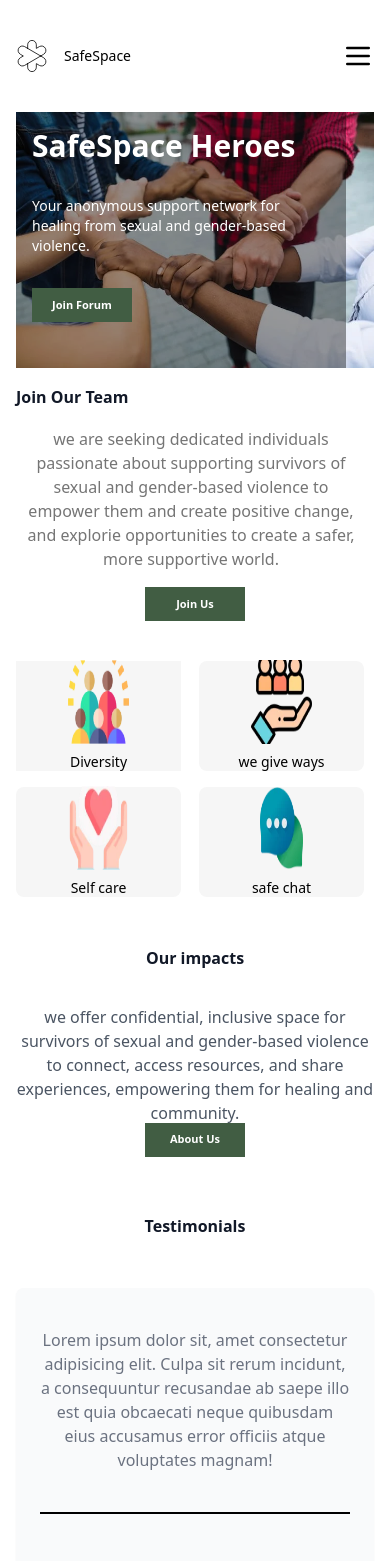
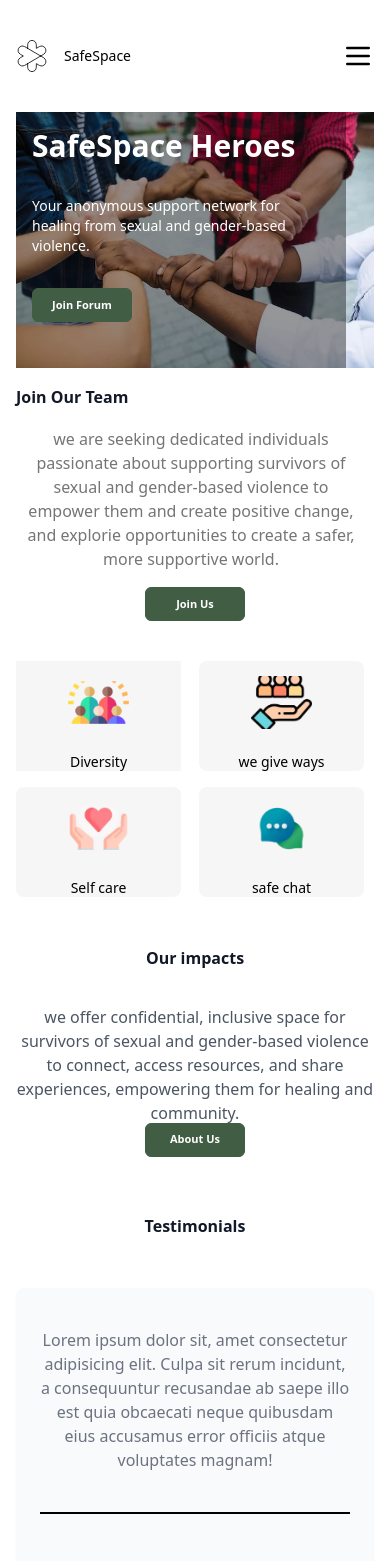
Before and after one commit to Vikkycode/safespace, a React (Create React App) app: page / in a window 390 px wide. Shown: the top 1561 px of the page. Built offline with nearby package versions, Linux system fonts and the light colour scheme.

Commit message:
correct it

```diff
--- a/src/components/Button.jsx
+++ b/src/components/Button.jsx
@@ -6,11 +6,11 @@ const Button =React.memo(({title,href, onClick}) => {
      <button
      onClick={onClick}
      aria-label={title}
-     className='inline-flex relative gap-5 sm:gap-10 h-[21px] w-[100px] sm:h-[78px] sm:w-[191px] text-center items-center justify-center p-4 sm:p-10 bg-[#415D43] border border-[#415D43] text-[#415D43]  hover:bg-transparent  hover:duration-300 transition-all'>
+     className='inline-flex relative rounded-md gap-5 sm:gap-10 h-[21px] w-[100px] sm:h-[78px] sm:w-[191px] text-center items-center justify-center p-4 sm:p-10 bg-[#415D43] border border-[#415D43] text-[#415D43]  hover:bg-transparent  hover:duration-300 transition-all'>
          <RouterLink
          to={href}
          aria-label={title}
-         className='capitalize font-sans font-[600] text-[11px] sm:text-xl text-[#ffffff] hover:text-[#415D43]'>{title}</RouterLink>
+         className='capitalize rounnded-sm font-sans font-[600] text-[11px] sm:text-xl text-[#ffffff] hover:text-[#415D43]'>{title}</RouterLink>
      </button>
    )
  }
--- a/src/components/Team.jsx
+++ b/src/components/Team.jsx
@@ -42,7 +42,7 @@ const Team =React.memo(() => {
             className="inline-flex flex-col justify-center items-center bg-[#f6f6f6] h-[110px] w-[165px] sm:h-[223px] sm:w-[290px]  p-3">
               <LazyLoadedImage
               src={diversity}
-              className='h-[84px] w-[61px]'
+              className='h-[84px] object-contain w-[61px]'
               alt="diversity"
               />
             <h2 className="mt-2 font-[400] text-sm sm:text-xl font-sans">Diversity</h2>
@@ -54,8 +54,8 @@ const Team =React.memo(() => {
             className="inline-flex flex-col justify-center items-center rounded-lg bg-[#f6f6f6] h-[110px] w-[165px] sm:h-[223px] sm:w-[290px]  p-3">
               <LazyLoadedImage
               src={target}
-              className='h-[84px] w-[61px]'
-              alt="give we give" />
+              className='h-[84px] object-contain w-[61px]'
+              alt="we give way" />
             <h2 className="mt-2 font-[400] text-sm sm:text-xl font-sans">we give ways</h2>
             </span>
 
@@ -65,7 +65,7 @@ const Team =React.memo(() => {
             className="inline-flex  mt-4 md:mt-8 flex-col justify-center items-center rounded-lg bg-[#f6f6f6] h-[110px] w-[165px] sm:h-[223px] sm:w-[290px]  p-3">
               <LazyLoadedImage
               src={selfcare}
-              className='h-[84px] w-[61px]'
+              className='h-[84px] w-[61px] object-contain'
               alt="self care"
               />
             <h2 className="mt-2 font-[400] text-sm sm:text-xl font-sans">Self care</h2>
@@ -77,7 +77,7 @@ const Team =React.memo(() => {
             className="inline-flex mt-4 md:mt-8 flex-col justify-center items-center rounded-lg bg-[#f6f6f6] h-[110px] w-[165px] sm:h-[223px] sm:w-[290px]  p-3">
               <LazyLoadedImage
               src={chat}
-              className='h-[84px] w-[61px]'
+              className='h-[84px] object-contain w-[61px]'
               alt="safe chat" />
             <h2 className="mt-2 font-[400] text-sm sm:text-xl font-sans">safe chat</h2>
             </span>
--- a/src/components/common/Footer.jsx
+++ b/src/components/common/Footer.jsx
@@ -8,8 +8,7 @@ const Footer =React.memo(() => {
       <div className="mx-auto max-w-screen-xl px-4 py-16 sm:px-6 lg:px-8">
         <div className="lg:flex lg:justify-around lg:items-start lg:gap-8">
 
-          <div className='flex items-start justify-between'>
-
+          <div className='flex items-center justify-between sm:space-x-20 space-x-0'>
           <div className='flex flex-col sm:max-w-sm'>
           <div
            data-aos="fade up"
@@ -124,9 +123,8 @@ const Footer =React.memo(() => {
                   type="email"
                   id="UserEmail"
                   placeholder="email address"
-                  className="w-[192px] h-[39px] sm:w-[299px] border-none focus:border-transparent focus:ring-transparent sm:text-sm"
+                  className="w-[192px] h-[39px] sm:w-[299px] border-none  focus:border-transparent focus:ring-transparent sm:text-sm placeholder:pl-2"
                 />
-
               </div>
               <div
                data-aos="fade up"
```
